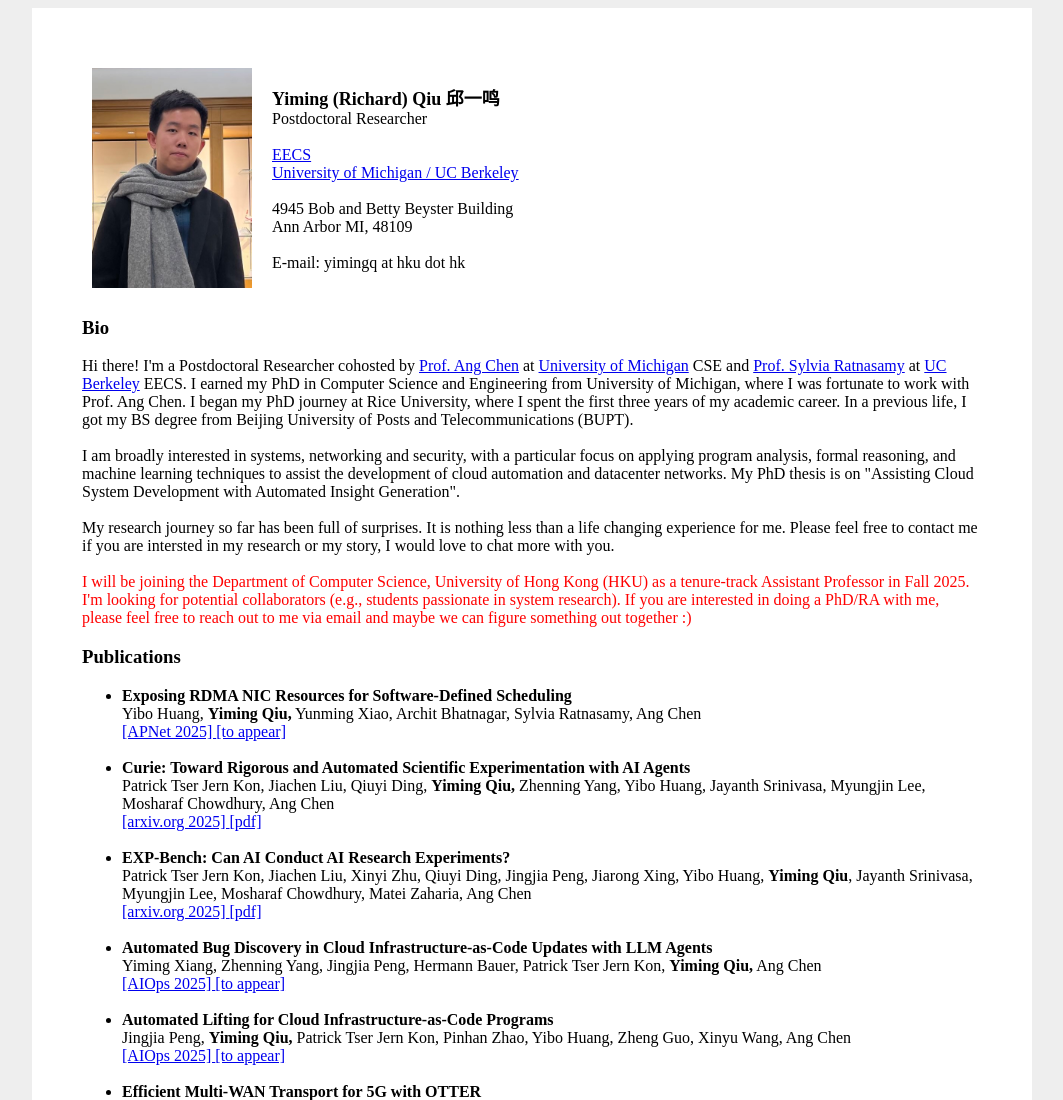
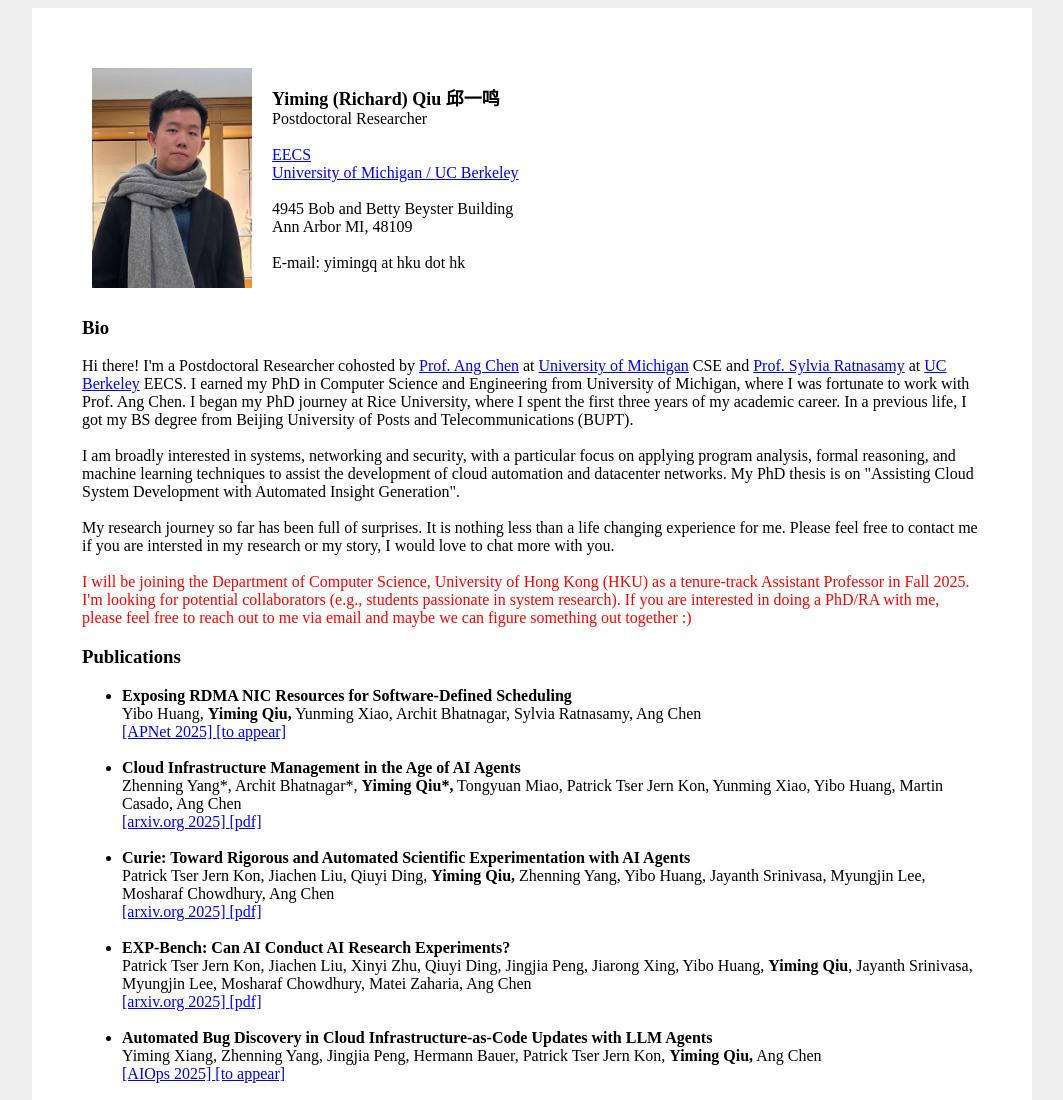
Before and after one commit to 824728350/824728350.github.io, a plain HTML site: page index.html in a window 1280 px wide. Shown: the top 1100 px of the page, without its empty margins (108-1171 px from the left). Drawn offline with Linux system fonts and the light colour scheme.

Commit message:
Update index.html

```diff
--- a/index.html
+++ b/index.html
@@ -84,6 +84,15 @@
         Yibo Huang, <b>Yiming Qiu,</b> Yunming Xiao, Archit Bhatnagar, Sylvia Ratnasamy, Ang Chen<br>
         <a href="https://conferences.sigcomm.org/events/apnet2025/cfp.php"> [APNet 2025] </a>
         <a href="https://conferences.sigcomm.org/events/apnet2025/cfp.php">[to appear]</a><br>
+      </li>
+
+      <br>
+
+      <li><b> Cloud Infrastructure Management in the Age of AI Agents</b>
+        <br>
+        Zhenning Yang*, Archit Bhatnagar*, <b>Yiming Qiu*,</b> Tongyuan Miao, Patrick Tser Jern Kon, Yunming Xiao, Yibo Huang, Martin Casado, Ang Chen<br>
+        <a href="https://arxiv.org/"> [arxiv.org 2025] </a>
+        <a href="https://arxiv.org/abs/2506.12270">[pdf]</a><br>
       </li>
 
       <br>
```
